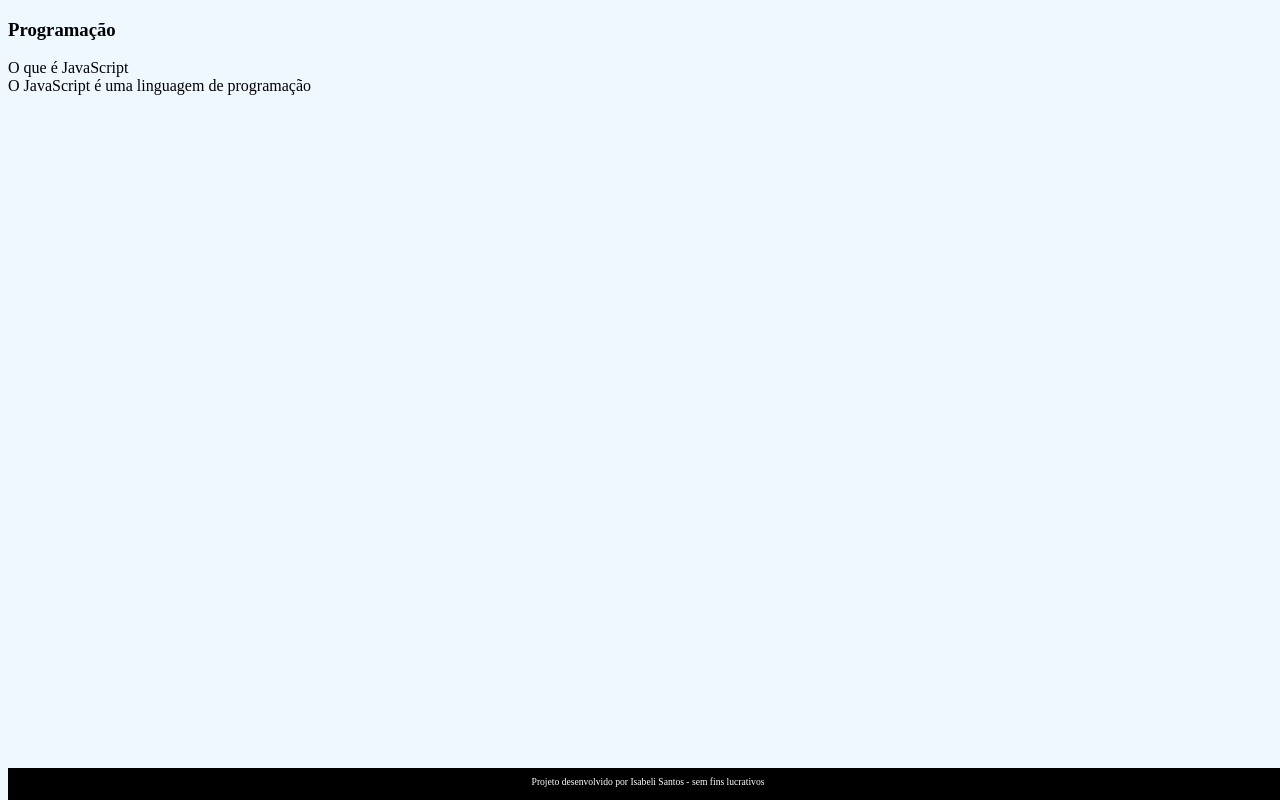
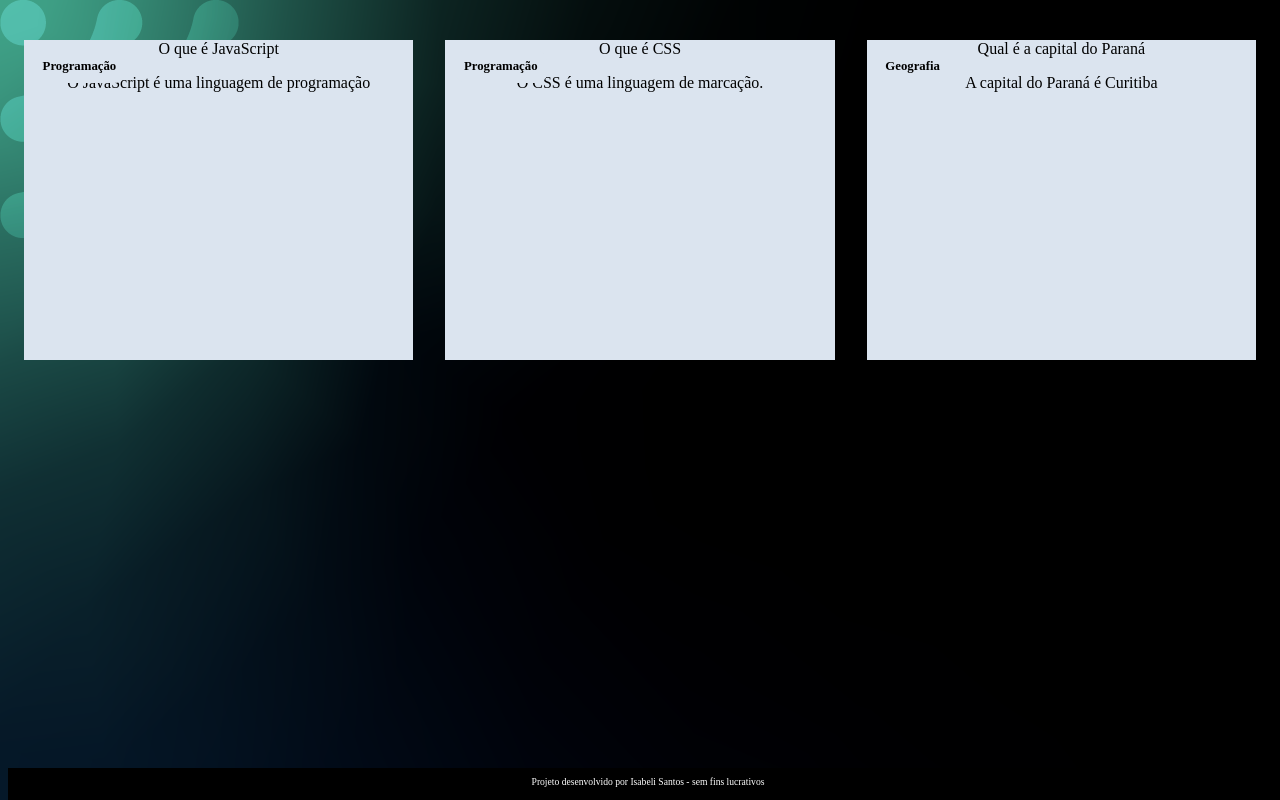
Before and after one commit to isinhasantoss/Flashcard, a plain HTML site: page index.html in a window 1280 px wide. Drawn offline with Linux system fonts and the light colour scheme; a web font is replaced by a local one.

Commit message:
Add files via upload

```diff
--- a/index.html
+++ b/index.html
@@ -16,14 +16,40 @@
                 <div class = "cartao_conteudo">
                     <h3>Programação</h3>
                     <div class = "cartao_conteudo_pergunta">
-                        O que é JavaScript
+                        <p> O que é JavaScript</p>
                     </div>
 
                     <div class = "cartao_conteudo_resposta">
-                        O JavaScript é uma linguagem de programação
+                        <p>O JavaScript é uma linguagem de programação</p>
                     </div>
                 </div>
             </article>
+            <article class = "cartao">
+                <div class = "cartao_conteudo">
+                    <h3>Programação</h3>
+                    <div class = "cartao_conteudo_pergunta">
+                        <p>O que é CSS</p>
+                    </div>
+
+                    <div class = "cartao_conteudo_resposta">
+                        <p>O CSS é uma linguagem de marcação.</p>
+                    </div>
+                </div>
+            </article>
+
+            <article class = "cartao">
+                <div class = "cartao_conteudo">
+                    <h3>Geografia</h3>
+                    <div class = "cartao_conteudo_pergunta">
+                        <p>Qual é a capital do Paraná</p>
+                    </div>
+
+                    <div class = "cartao_conteudo_resposta">
+                        <p>A capital do Paraná é Curitiba</p>
+                    </div>
+                </div>
+            </article>
+
         </section>
      </main>
      <footer>
--- a/style.css
+++ b/style.css
@@ -1,7 +1,42 @@
+:root{
+    --text-color: #DBE4EF;
+    --card-front-color: #144480;
+    --card-back-color: #00F4BF;
+}
+
 body{
-    background-color: aliceblue;
+    background-image: url(img/bg-desktop.webp);
     font-family: Bai Jamjuree;
 }
+
+#container{
+    display: flex;
+}
+
+.cartao{
+    margin: 1rem 1rem;
+    height: 20rem;
+    flex-grow: 1;
+    flex-basis: calc(33% - 0.6rem);
+}
+
+.cartao_conteudo{
+    text-align: center;
+    background-color: var(--text-color);
+    height: 100%;
+}
+
+.cartao_conteudo h3{
+background-color: var(--text-color);
+border: 1px solid var(--text-color);
+text-align: left;
+padding: 0.5rem;
+position: absolute;
+margin: 0.6rem;
+border-radius: 0.6rem;
+font-size: 1vw;
+}
+
 
 footer{
     background-color: black;
```
Also changed, not shown: img/bg-desktop.webp (added), img/bg-mobile.webp (added), img/bg-tablet.webp (added).
